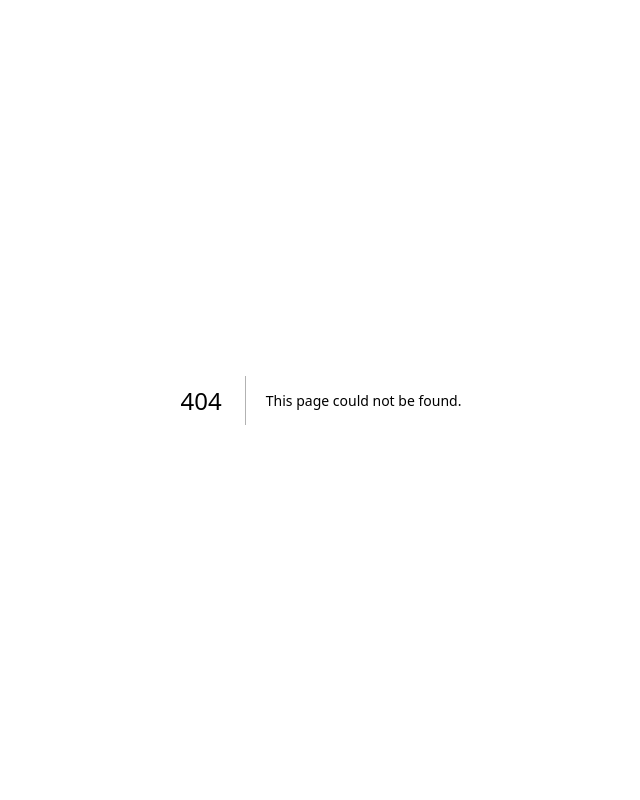
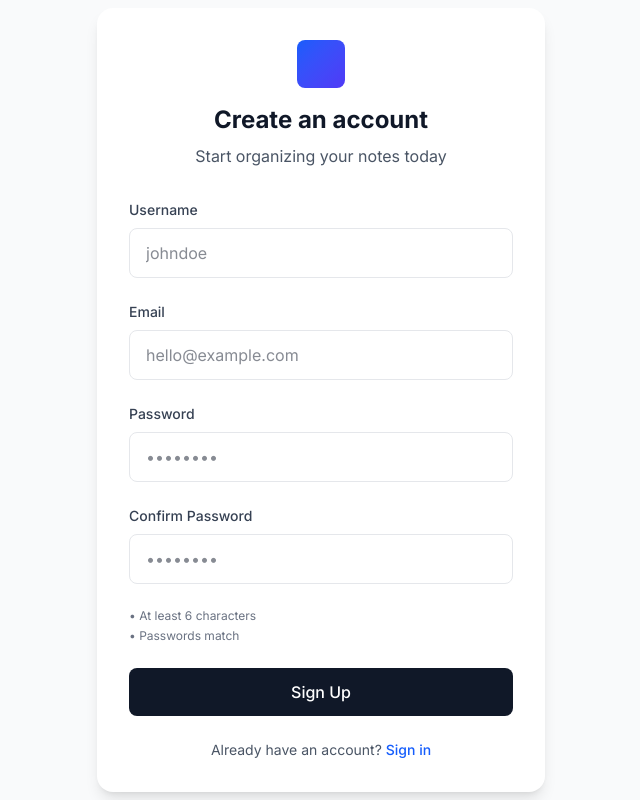
Before and after one commit to imHardik1606/Cloud-Notes, a Next.js app in the folder frontend/: page /signup in a window 1280 px wide. Before the commit this address had no page. Shown: the whole page, without its empty margins (319-959 px from the left). Built offline with nearby package versions, Linux system fonts and the light colour scheme; no server answers.

Commit message:
Added: Signup

```diff
--- /dev/null
+++ b/frontend/src/app/signup/page.jsx
@@ -0,0 +1,213 @@
+'use client';
+import { signup } from '@/services/authServices';
+import Link from 'next/link';
+import { useState } from 'react';
+import { useRouter } from 'next/navigation';
+
+export default function Signup() {
+  const router = useRouter();
+  const [username, setUsername] = useState('');
+  const [email, setEmail] = useState('');
+  const [password, setPassword] = useState('');
+  const [confirmPassword, setConfirmPassword] = useState('');
+  const [error, setError] = useState('');
+  const [isLoading, setIsLoading] = useState(false);
+
+  const handleSignup = async (e) => {
+    e.preventDefault();
+    setError('');
+    setIsLoading(true);
+
+    // Validation
+    if (!username || !email || !password || !confirmPassword) {
+      setError('Please fill in all fields');
+      setIsLoading(false);
+      return;
+    }
+
+    if (username.length < 3) {
+      setError('Username must be at least 3 characters');
+      setIsLoading(false);
+      return;
+    }
+
+    if (!/\S+@\S+\.\S+/.test(email)) {
+      setError('Please enter a valid email address');
+      setIsLoading(false);
+      return;
+    }
+
+    if (password.length < 6) {
+      setError('Password must be at least 6 characters');
+      setIsLoading(false);
+      return;
+    }
+
+    if (password !== confirmPassword) {
+      setError('Passwords do not match');
+      setIsLoading(false);
+      return;
+    }
+
+    try {
+      const response = await signup(username, email, password);
+
+      if (response.success) {
+        router.push('/dashboard');
+      } else {
+        setError(response.message || 'Registration failed');
+      }
+    } catch (error) {
+      console.error("Signup failed:", error);
+
+      if (error.response) {
+        switch (error.response.status) {
+          case 400:
+            setError(error.response.data?.message || 'Invalid registration data');
+            break;
+          case 409:
+            setError('Email or username already exists');
+            break;
+          case 429:
+            setError('Too many attempts. Try again later');
+            break;
+          case 500:
+            setError('Server error. Please try again');
+            break;
+          default:
+            setError('Registration failed. Please try again');
+        }
+      } else if (error.request) {
+        setError('Network error. Check your connection');
+      } else {
+        setError('Something went wrong');
+      }
+    } finally {
+      setIsLoading(false);
+    }
+  };
+
+  return (
+    <div className="min-h-screen bg-gray-50 flex items-center justify-center px-4">
+      <div className="max-w-md w-full bg-white rounded-2xl shadow-lg p-8">
+        <div className="text-center mb-8">
+          <div className="flex justify-center mb-4">
+            <div className="w-12 h-12 bg-linear-to-br from-blue-600 to-indigo-600 rounded-lg"></div>
+          </div>
+          <h2 className="text-2xl font-bold text-gray-900">Create an account</h2>
+          <p className="text-gray-600 mt-2">Start organizing your notes today</p>
+        </div>
+
+        {/* Error Message */}
+        {error && (
+          <div className="mb-4 p-4 bg-red-50 border border-red-200 rounded-lg">
+            <p className="text-red-600 text-sm text-center">{error}</p>
+          </div>
+        )}
+
+        <form className="space-y-6" onSubmit={handleSignup}>
+          {/* Username Field */}
+          <div>
+            <label className="block text-sm font-medium text-gray-700 mb-2">Username</label>
+            <input
+              type="text"
+              value={username}
+              onChange={(e) => {
+                setUsername(e.target.value);
+                setError('');
+              }}
+              className={`w-full px-4 py-3 border rounded-lg focus:outline-none focus:ring-2 focus:ring-blue-500 ${
+                error ? 'border-red-300' : 'border-gray-200'
+              }`}
+              placeholder="johndoe"
+              disabled={isLoading}
+            />
+          </div>
+
+          {/* Email Field */}
+          <div>
+            <label className="block text-sm font-medium text-gray-700 mb-2">Email</label>
+            <input
+              type="email"
+              value={email}
+              onChange={(e) => {
+                setEmail(e.target.value);
+                setError('');
+              }}
+              className={`w-full px-4 py-3 border rounded-lg focus:outline-none focus:ring-2 focus:ring-blue-500 ${
+                error ? 'border-red-300' : 'border-gray-200'
+              }`}
+              placeholder="hello@example.com"
+              disabled={isLoading}
+            />
+          </div>
+
+          {/* Password Field */}
+          <div>
+            <label className="block text-sm font-medium text-gray-700 mb-2">Password</label>
+            <input
+              type="password"
+              value={password}
+              onChange={(e) => {
+                setPassword(e.target.value);
+                setError('');
+              }}
+              className={`w-full px-4 py-3 border rounded-lg focus:outline-none focus:ring-2 focus:ring-blue-500 ${
+                error ? 'border-red-300' : 'border-gray-200'
+              }`}
+              placeholder="••••••••"
+              disabled={isLoading}
+            />
+          </div>
+
+          {/* Confirm Password Field */}
+          <div>
+            <label className="block text-sm font-medium text-gray-700 mb-2">Confirm Password</label>
+            <input
+              type="password"
+              value={confirmPassword}
+              onChange={(e) => {
+                setConfirmPassword(e.target.value);
+                setError('');
+              }}
+              className={`w-full px-4 py-3 border rounded-lg focus:outline-none focus:ring-2 focus:ring-blue-500 ${
+                error ? 'border-red-300' : 'border-gray-200'
+              }`}
+              placeholder="••••••••"
+              disabled={isLoading}
+            />
+          </div>
+
+          {/* Password Requirements Hint */}
+          <div className="text-xs text-gray-500 space-y-1">
+            <p className={password.length >= 6 ? 'text-green-600' : ''}>
+              • At least 6 characters
+            </p>
+            <p className={password && password === confirmPassword ? 'text-green-600' : ''}>
+              • Passwords match
+            </p>
+          </div>
+
+          <button
+            type="submit"
+            disabled={isLoading}
+            className={`w-full text-white py-3 rounded-lg transition font-medium ${
+              isLoading
+                ? 'bg-gray-400 cursor-not-allowed'
+                : 'bg-gray-900 hover:bg-gray-800'
+            }`}
+          >
+            {isLoading ? 'Creating account...' : 'Sign Up'}
+          </button>
+        </form>
+
+        <p className="text-center text-sm text-gray-600 mt-6">
+          Already have an account?{' '}
+          <Link href="/login" className="text-blue-600 hover:text-blue-700 font-medium">
+            Sign in
+          </Link>
+        </p>
+      </div>
+    </div>
+  );
+}
```
